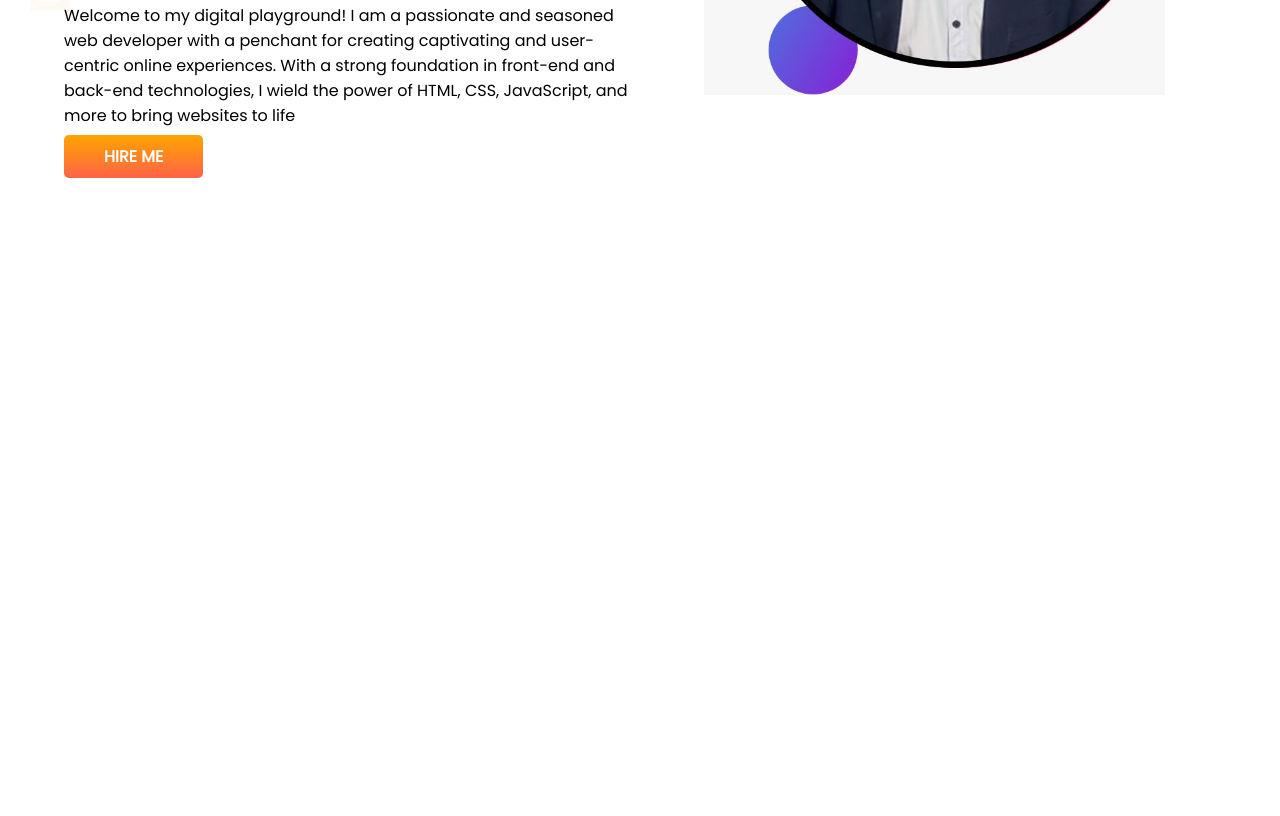
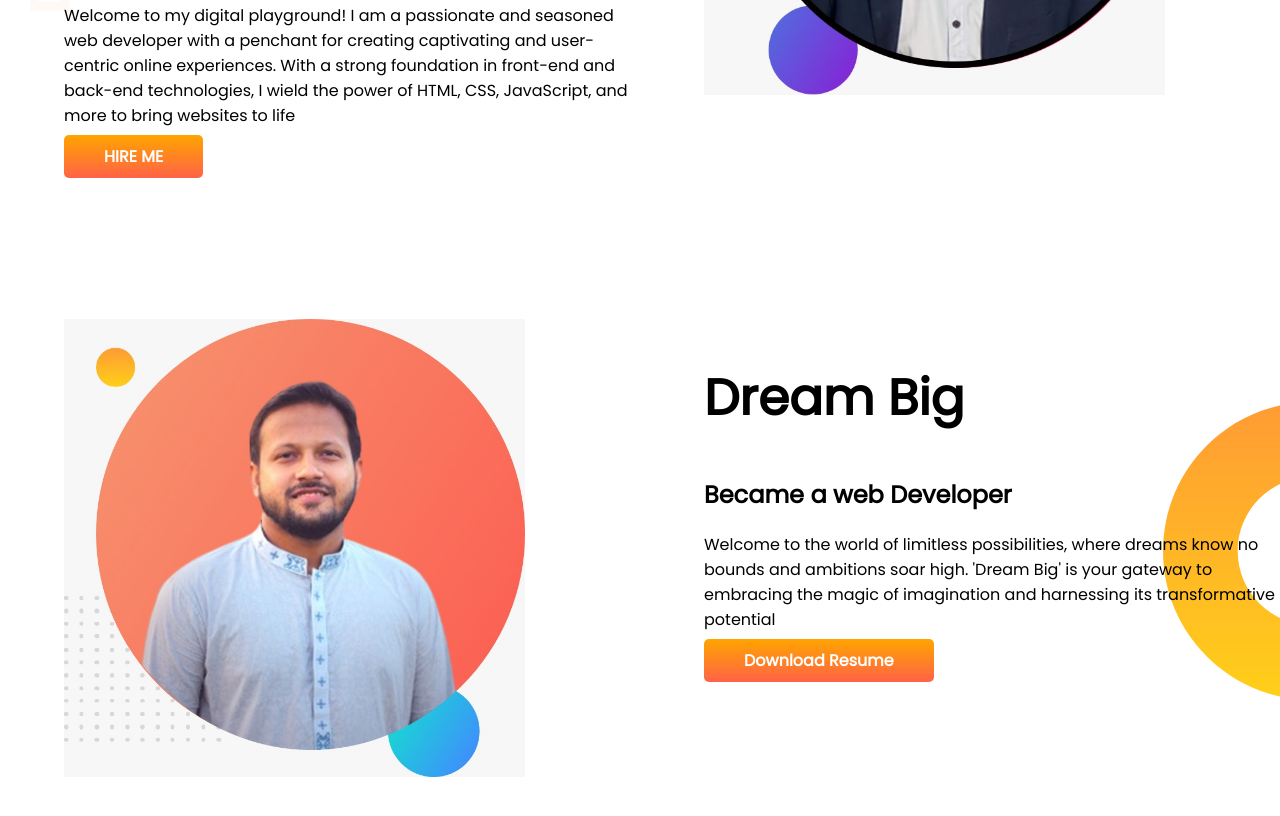
Before and after one commit to sajjad-sunny/Developer-Portfolio, a plain HTML site: page index.html in a window 1280 px wide. Shown: the part 348-1164 px from the top of the page. Before the commit the page ends 800 px from the top, so only its background shows below. Drawn offline with Linux system fonts and the light colour scheme.

Commit message:
dream added

```diff
--- a/index.html
+++ b/index.html
@@ -23,5 +23,19 @@
     <div class="half-width"><img src="images/mypic1.jpeg" alt="mypic1">
     </div>
 </section>
+<section class="dream-big">
+    <div class="half-width">
+        <img src="images/mypic2.jpg" alt="">
+    </div>
+    <div class="half-width">
+        <h1> Dream Big</h1>
+        <h2> Became a web Developer</h2>
+        <p>
+            Welcome to the world of limitless possibilities, where dreams know no bounds and ambitions soar high. 'Dream Big' is your gateway to embracing the magic of imagination and harnessing its transformative potential
+
+        </p>
+        <a class="link-button" target="_blank"href="https://www.facebook.com/saddam.sunny/">Download Resume</a>
+    </div>
+</section>
 </body>
 </html>
--- a/style.css
+++ b/style.css
@@ -10,6 +10,7 @@ h1{
  }
  section{
     display: flex;
+    margin-bottom: 150px;
  }
  .half-width{
     width: 50%;
@@ -32,3 +33,8 @@ h1{
     background-repeat: no-repeat;
 
  }
+ .dream-big{
+    background-image: url(images/dream-bg.png);
+    background-repeat: no-repeat;
+    background-position: right;
+ }
```
Also changed, not shown: images/mypic2.jpg (added).
